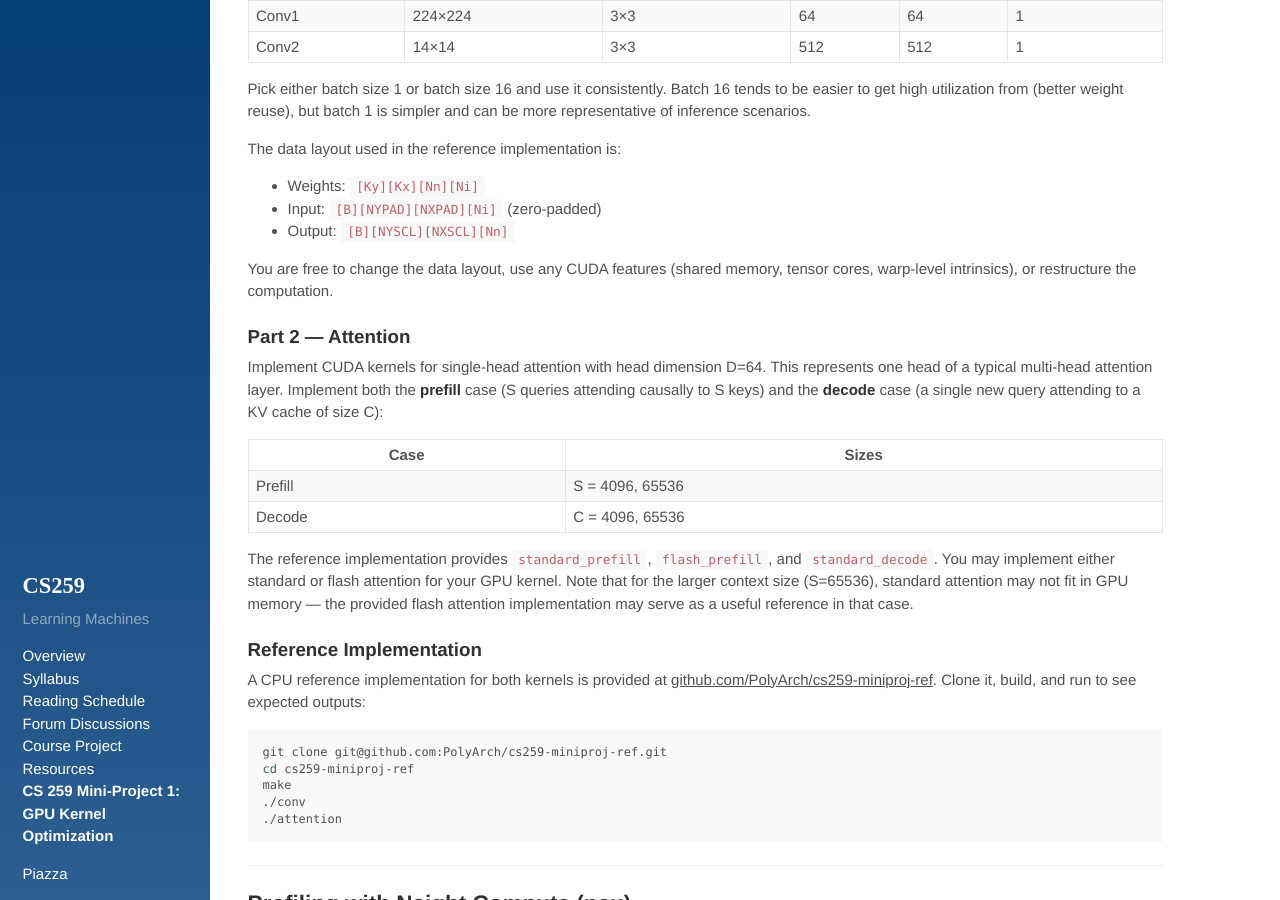
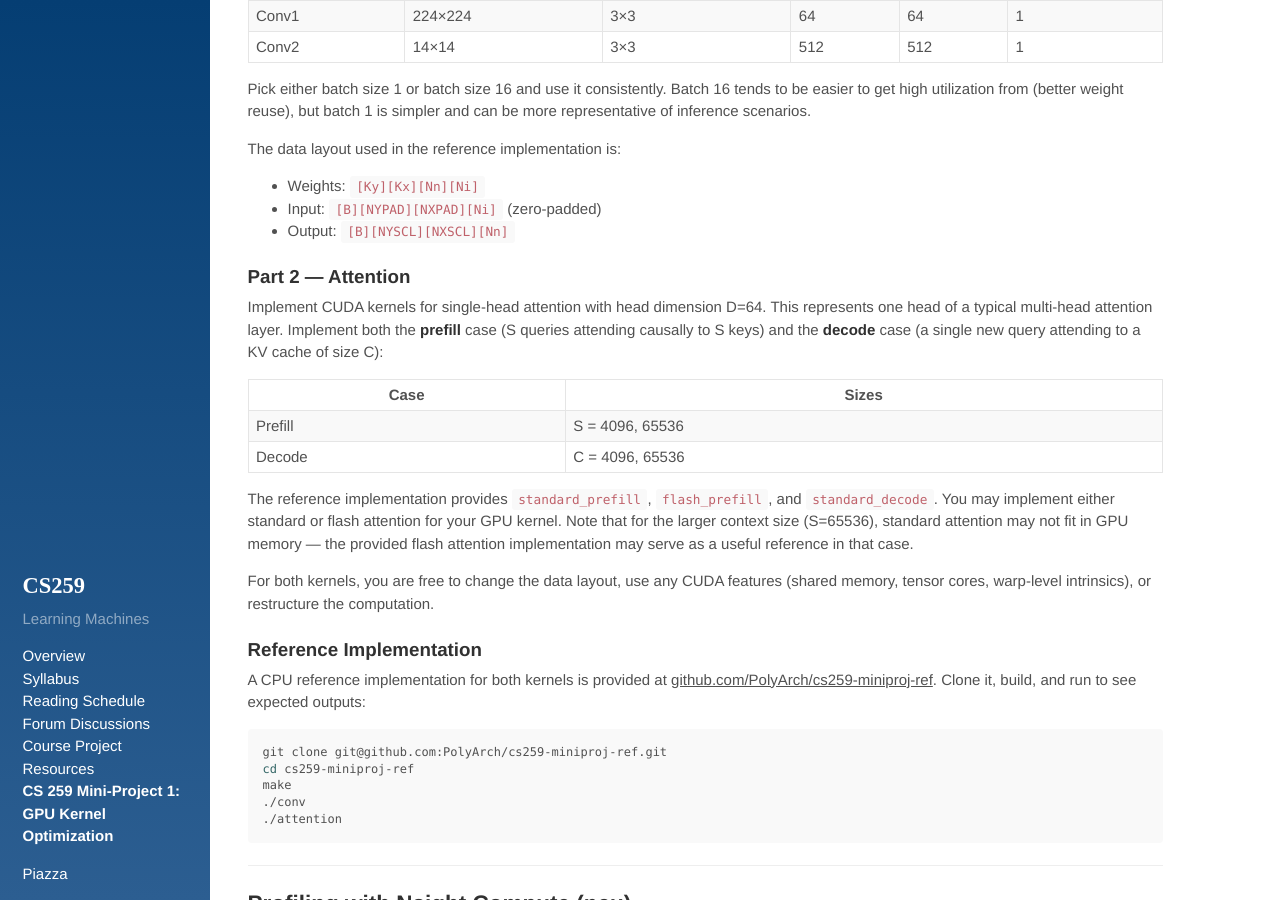
Before and after one commit to PolyArch/cs259, a Jekyll site: the page built from 04-miniproj-1.md, in a window 1280 px wide and 900 px high, scrolled down 1014 px. Built offline with Jekyll 4.4.1, drawn with Linux system fonts in a browser that asks for light colours; our own code applies the rules of GitHub Pages for plain Markdown files; some of the changed lines change nothing that is shown.

Commit message:
Move freedom-to-restructure sentence after both kernels

```diff
--- a/04-miniproj-1.md
+++ b/04-miniproj-1.md
@@ -62,9 +62,6 @@ The data layout used in the reference implementation is:
 - Input:   `[B][NYPAD][NXPAD][Ni]` (zero-padded)
 - Output:  `[B][NYSCL][NXSCL][Nn]`
 
-You are free to change the data layout, use any CUDA features (shared memory, tensor
-cores, warp-level intrinsics), or restructure the computation.
-
 ### Part 2 — Attention
 
 Implement CUDA kernels for single-head attention with head dimension D=64. This
@@ -82,6 +79,9 @@ The reference implementation provides `standard_prefill`, `flash_prefill`, and
 kernel. Note that for the larger context size (S=65536), standard attention may not
 fit in GPU memory — the provided flash attention implementation may serve as a useful
 reference in that case.
+
+For both kernels, you are free to change the data layout, use any CUDA features
+(shared memory, tensor cores, warp-level intrinsics), or restructure the computation.
 
 ### Reference Implementation
 
```
